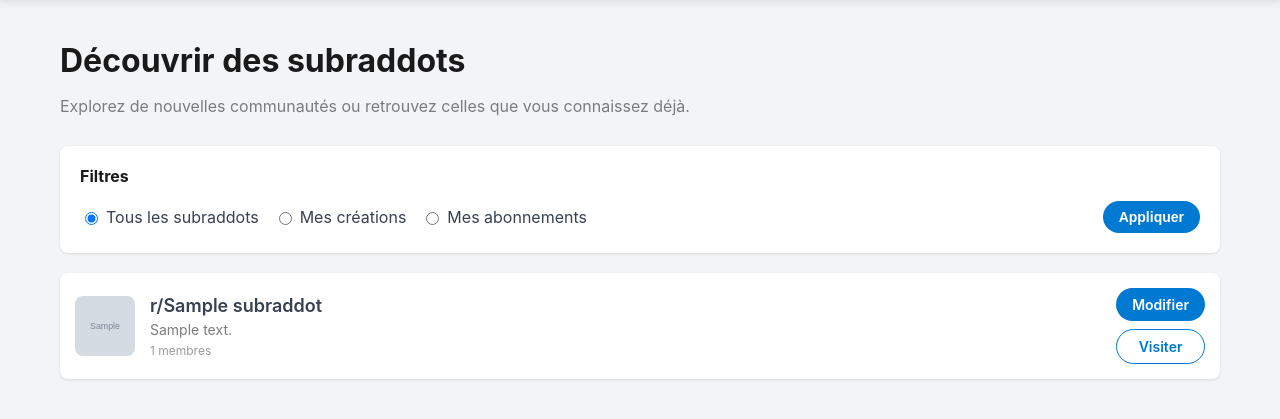
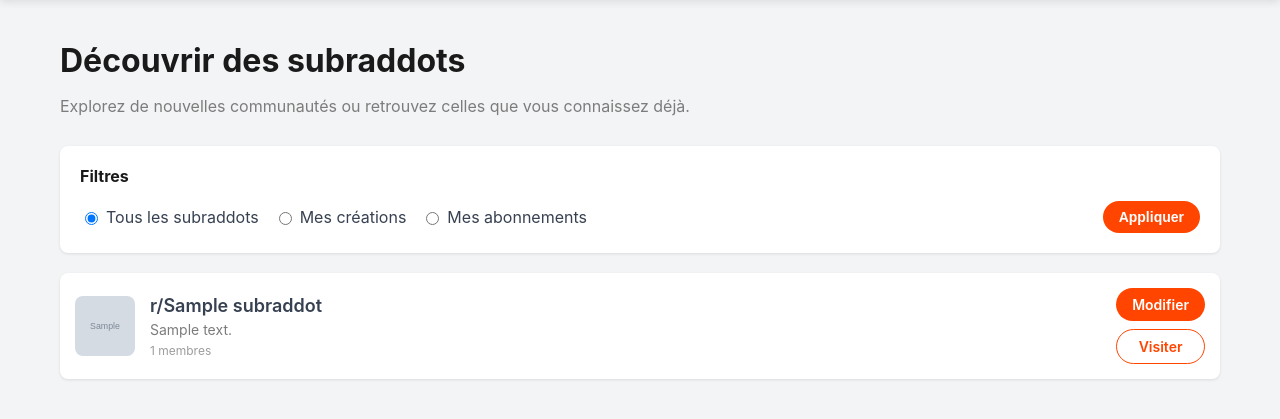
Before and after one commit to quentinLourenco/raddot, a Django app: page /home/discover/ in a window 1280 px wide. Shown: the part 60-479 px from the top of the page. Run offline with Django 5.2, Linux system fonts and the light colour scheme; a user stored in the database is signed in; tables that the repository leaves empty hold one stand-in row (values such as "Sample post"); grey boxes marked "Sample" are stand-in pictures.

Commit message:
All is orange

```diff
--- a/static/subraddot_card.css
+++ b/static/subraddot_card.css
@@ -102,20 +102,20 @@
 }
 
 .btn-edit {
-    background-color: #0079d3;
+    background-color: #ff4500;
     color: white;
 }
 
 .btn-edit:hover {
-    background-color: #0061a9;
+    background-color: #e03d00;
 }
 
 .btn-visit {
     background-color: transparent;
-    color: #0079d3;
-    border: 1px solid #0079d3;
+    color: #ff4500;
+    border: 1px solid #ff4500;
 }
 
 .btn-visit:hover {
-    background-color: rgba(0,121,211,0.1);
+    background-color: rgba(255,69,0,0.1);
 }
--- a/static/subraddot_card_list.css
+++ b/static/subraddot_card_list.css
@@ -34,12 +34,12 @@
 
 .filter-btn {
     margin-left: auto;
-    background-color: #0079d3;
+    background-color: #ff4500;
     color: white;
 }
 
 .filter-btn:hover {
-    background-color: #0061a9;
+    background-color: #e03d00;
 }
 
 .subraddot-list {
```
